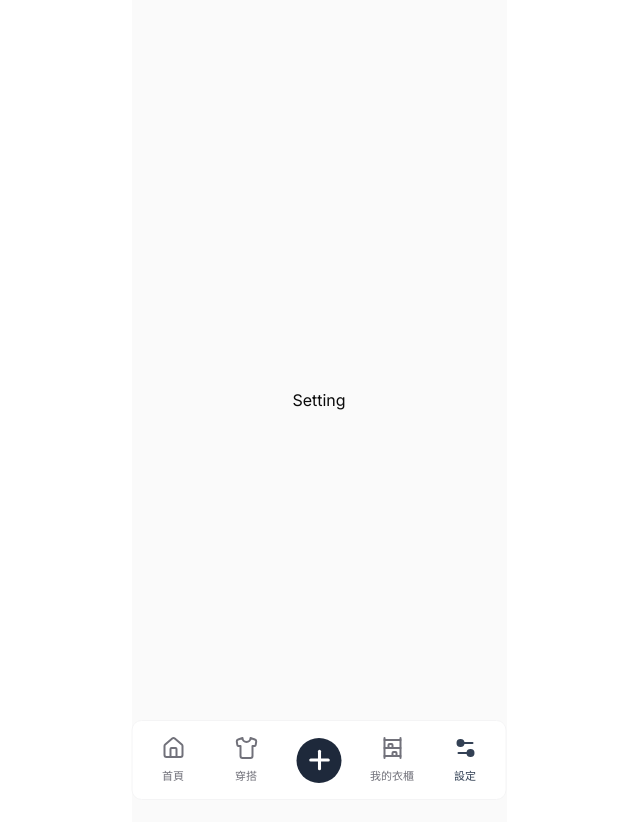
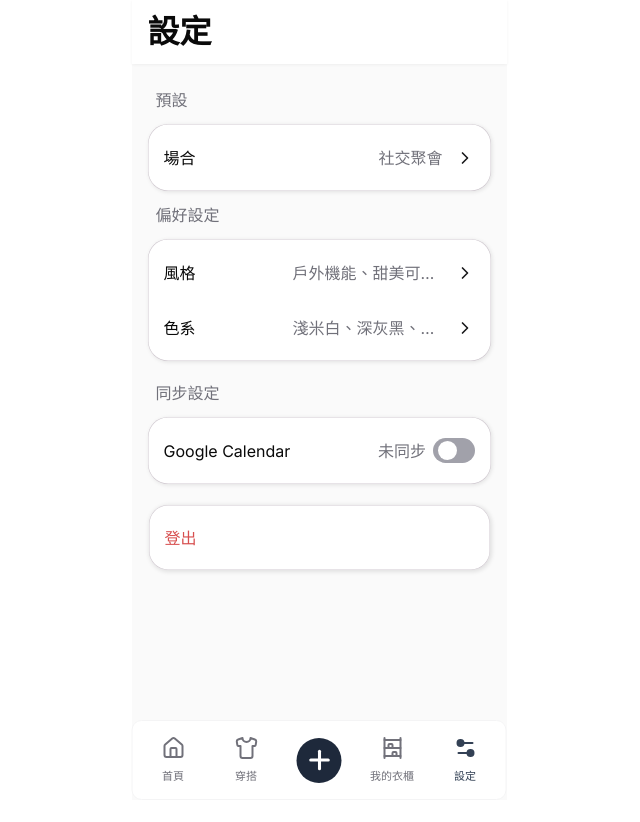
Before and after one commit to Lin4611/closy, a Next.js app: page /settings in a window 1280 px wide. Shown: the top 822 px of the page, without its empty margins (321-961 px from the left). After the commit the page ends 800 px from the top, so only its background shows below. Built offline with nearby package versions, Linux system fonts and the light colour scheme; no server answers.

Commit message:
feat: add settings overview page and route links

```diff
--- /dev/null
+++ b/src/components/ui/switch.tsx
@@ -0,0 +1,31 @@
+import { Switch as SwitchPrimitive } from 'radix-ui'
+import * as React from 'react'
+
+import { cn } from '@/lib/utils'
+
+function Switch({
+  className,
+  size = 'default',
+  ...props
+}: React.ComponentProps<typeof SwitchPrimitive.Root> & {
+  size?: 'sm' | 'default'
+}) {
+  return (
+    <SwitchPrimitive.Root
+      data-slot="switch"
+      data-size={size}
+      className={cn(
+        'peer group/switch focus-visible:border-ring focus-visible:ring-ring/50 aria-invalid:border-destructive aria-invalid:ring-destructive/20 dark:aria-invalid:border-destructive/50 dark:aria-invalid:ring-destructive/40 data-checked:bg-primary-800 dark:data-unchecked:bg-input/80 relative inline-flex shrink-0 items-center rounded-full border border-transparent transition-all outline-none after:absolute after:-inset-x-3 after:-inset-y-2 focus-visible:ring-[3px] aria-invalid:ring-[3px] data-disabled:cursor-not-allowed data-disabled:opacity-50 data-unchecked:bg-neutral-400 data-[size=default]:h-[25.6px] data-[size=default]:w-[41.6px] data-[size=sm]:h-[14px] data-[size=sm]:w-[24px]',
+        className,
+      )}
+      {...props}
+    >
+      <SwitchPrimitive.Thumb
+        data-slot="switch-thumb"
+        className="dark:data-checked:bg-primary-foreground dark:data-unchecked:bg-foreground pointer-events-none block rounded-full bg-white ring-0 transition-transform group-data-[size=default]/switch:size-[19px] group-data-[size=sm]/switch:size-3 group-data-[size=default]/switch:data-checked:translate-x-[calc(100%-2px)] group-data-[size=sm]/switch:data-checked:translate-x-[calc(100%-2px)] group-data-[size=default]/switch:data-unchecked:translate-x-1 group-data-[size=sm]/switch:data-unchecked:translate-x-0"
+      />
+    </SwitchPrimitive.Root>
+  )
+}
+
+export { Switch }
--- /dev/null
+++ b/src/modules/settings/components/GoogleCalendarSettingCard.tsx
@@ -0,0 +1,27 @@
+import { Switch } from '@/components/ui/switch'
+type GoogleCalendarSettingCardProps = {
+  isSynced: boolean
+  isSyncing: boolean
+  onCheckedChange: (checked: boolean) => void
+  text: string
+}
+
+export const GoogleCalendarSettingCard = ({
+  isSynced,
+  isSyncing,
+  onCheckedChange,
+  text,
+}: GoogleCalendarSettingCardProps) => {
+  return (
+    <div className="flex flex-col gap-3">
+      <p className="font-paragraph-md px-2 text-neutral-500">同步設定</p>
+      <div className="flex flex-1 items-center justify-between rounded-[20px] bg-white p-4 shadow-[1px_1px_4px_rgba(0,0,0,0.1),inset_0_0_0_0.5px_rgba(50,18,51,0.24)] transition duration-300 ease-out">
+        <p className="font-paragraph-md py-[5.5px]">Google Calendar</p>
+        <div className="flex items-center gap-[7px]">
+          <p className="font-paragraph-md text-neutral-500">{text}</p>
+          <Switch checked={isSynced} disabled={isSyncing} onCheckedChange={onCheckedChange} />
+        </div>
+      </div>
+    </div>
+  )
+}
--- /dev/null
+++ b/src/modules/settings/components/OccasionSettingCard.tsx
@@ -0,0 +1,16 @@
+import { SettingItemCard } from './SettingItemCard'
+
+type Occasion = {
+  defaultOccasion: string
+}
+
+export const OccasionSettingCard = ({ defaultOccasion }: Occasion) => {
+  return (
+    <div className="flex flex-1 flex-col gap-3">
+      <p className="font-paragraph-md px-2 text-neutral-500">預設</p>
+      <div className="flex flex-1 items-center justify-center rounded-[20px] bg-white p-4 shadow-[1px_1px_4px_rgba(0,0,0,0.1),inset_0_0_0_0.5px_rgba(50,18,51,0.24)] transition duration-300 ease-out">
+        <SettingItemCard title="場合" href="/settings/occasions" value={[defaultOccasion]} />
+      </div>
+    </div>
+  )
+}
--- /dev/null
+++ b/src/modules/settings/components/PreferenceSettingsCard.tsx
@@ -0,0 +1,18 @@
+import { SettingItemCard } from './SettingItemCard'
+
+type Preference = {
+  defaultStyle: string[]
+  defaultColor: string[]
+}
+
+export const PreferenceSettingCard = ({ defaultStyle, defaultColor }: Preference) => {
+  return (
+    <div className="flex flex-1 flex-col gap-3">
+      <p className="font-paragraph-md px-2 text-neutral-500">偏好設定</p>
+      <div className="flex flex-1 flex-col gap-5 rounded-[20px] bg-white p-4 shadow-[1px_1px_4px_rgba(0,0,0,0.1),inset_0_0_0_0.5px_rgba(50,18,51,0.24)] transition duration-300 ease-out">
+        <SettingItemCard title="風格" href="/settings/preference/styles" value={defaultStyle} />
+        <SettingItemCard title="色系" href="/settings/preference/colors" value={defaultColor} />
+      </div>
+    </div>
+  )
+}
--- /dev/null
+++ b/src/modules/settings/components/SettingItemCard.tsx
@@ -0,0 +1,25 @@
+import { ChevronRight } from 'lucide-react'
+import Link from 'next/link'
+
+type SettingItemCard = {
+  title: string
+  href: string
+  value: string[]
+}
+
+export const SettingItemCard = ({ title, href, value }: SettingItemCard) => {
+  return (
+    <Link
+      href={href}
+      className="font-paragraph-md flex flex-1 items-center justify-between py-[5.5px]"
+    >
+      <span className="shrink-0">{title}</span>
+      <div className="flex min-w-0 items-center gap-3">
+        <span className="font-paragraph-md max-w-[150px] truncate text-neutral-500">
+          {value.join('、')}
+        </span>
+        <ChevronRight size={20} className="shrink-0 text-neutral-900" strokeWidth={2} />
+      </div>
+    </Link>
+  )
+}
--- /dev/null
+++ b/src/modules/settings/components/SettingSection.tsx
@@ -0,0 +1,21 @@
+import { OccasionSettingCard } from './OccasionSettingCard'
+import { PreferenceSettingCard } from './PreferenceSettingsCard'
+
+type SettingSectionProps = {
+  defaultOccasion: string
+  defaultStyle: string[]
+  defaultColor: string[]
+}
+
+export const SettingSection = ({
+  defaultOccasion,
+  defaultStyle,
+  defaultColor,
+}: SettingSectionProps) => {
+  return (
+    <div className="flex flex-col gap-3">
+      <OccasionSettingCard defaultOccasion={defaultOccasion} />
+      <PreferenceSettingCard defaultStyle={defaultStyle} defaultColor={defaultColor} />
+    </div>
+  )
+}
--- a/src/pages/settings/index.tsx
+++ b/src/pages/settings/index.tsx
@@ -1,10 +1,60 @@
+import { useState } from 'react'
+
+import { Button } from '@/components/ui/button'
 import { AppShell } from '@/modules/common/components/AppShell'
+import { GoogleCalendarSettingCard } from '@/modules/settings/components/GoogleCalendarSettingCard'
+import { SettingSection } from '@/modules/settings/components/SettingSection'
 
 const Setting = () => {
+  const [isSynced, setIsSynced] = useState(false)
+  const [isSyncing, setIsSyncing] = useState(false)
+
+  const handleSyncChange = async (checked: boolean) => {
+    if (!checked) {
+      setIsSynced(false)
+      return
+    }
+
+    try {
+      setIsSyncing(true)
+      await new Promise((resolve) => setTimeout(resolve, 2000))
+      setIsSynced(true)
+    } catch {
+      setIsSynced(false)
+    } finally {
+      setIsSyncing(false)
+    }
+  }
+
+  const handleLogout = async () => {
+    console.log('logout')
+  }
+
   return (
-    <AppShell>
-      <div className="flex h-screen w-full items-center justify-center">
-        <h1>Setting</h1>
+    <AppShell activeTab="settings">
+      <div className="flex min-h-0 flex-1 flex-col">
+        <div className="sticky top-0 z-10 shrink-0 bg-white px-4 py-3 shadow-[0_1px_3px_0_rgba(24,24,27,0.05)]">
+          <h1 className="font-h1">設定</h1>
+        </div>
+        <div className="flex flex-1 flex-col gap-5 px-4 py-6">
+          <SettingSection
+            defaultOccasion="社交聚會"
+            defaultStyle={['戶外機能', '甜美可愛', '甜美可愛']}
+            defaultColor={['淺米白', '深灰黑', '暖橘紅']}
+          />
+          <GoogleCalendarSettingCard
+            isSynced={isSynced}
+            isSyncing={isSyncing}
+            onCheckedChange={handleSyncChange}
+            text={isSyncing ? '同步中' : isSynced ? '已同步' : '未同步'}
+          />
+          <Button
+            className="h-[67px] w-full justify-start rounded-[20px] bg-white px-4 shadow-[1px_1px_4px_rgba(0,0,0,0.1),inset_0_0_0_0.5px_rgba(50,18,51,0.24)] transition duration-300 ease-out"
+            onClick={handleLogout}
+          >
+            <span className="font-paragraph-md text-danger-300">登出</span>
+          </Button>
+        </div>
       </div>
     </AppShell>
   )
```
